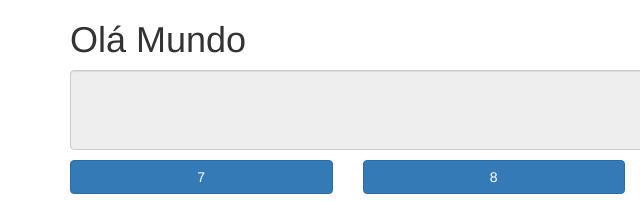
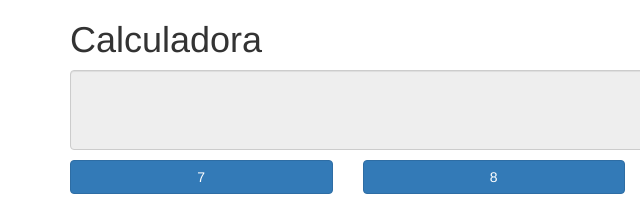
Before and after one commit to beatrizFranco/appExemplo3i2, a website: page www/index.html in a window 1280 px wide. Shown: the top 201 px of the page, 0-640 px from the left. Drawn offline with Linux system fonts and the light colour scheme.

Commit message:
Alterando texto do h1

```diff
--- a/www/index.html
+++ b/www/index.html
@@ -20,7 +20,7 @@
     <div class="container">
 	      <div class="row">
 		        <div class="col-xs-12">
-                <h1>Olá Mundo</h1>
+                <h1>Calculadora</h1>
             </div>
 	      </div>
         <div class="row">
```
